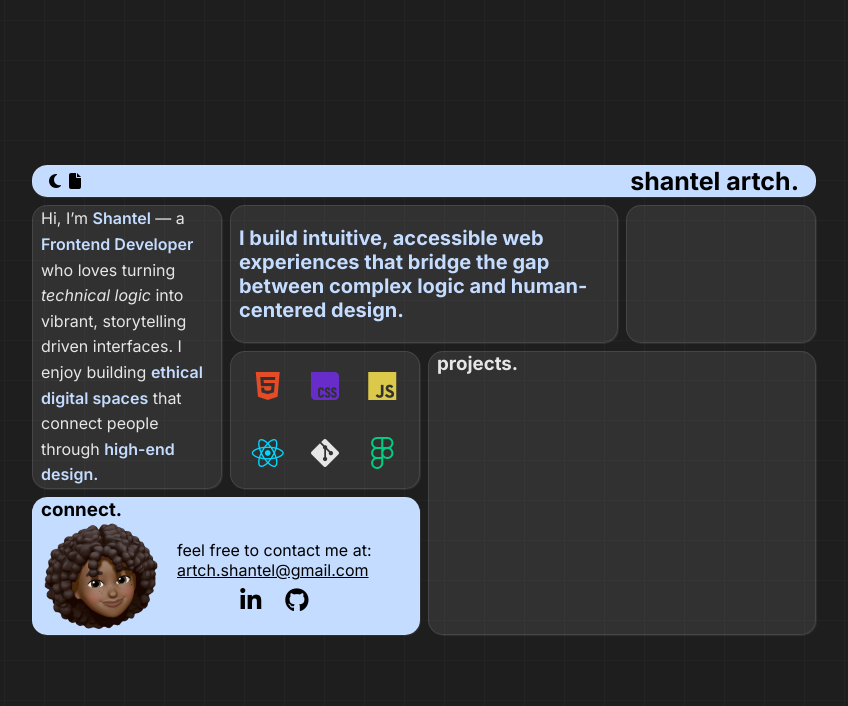
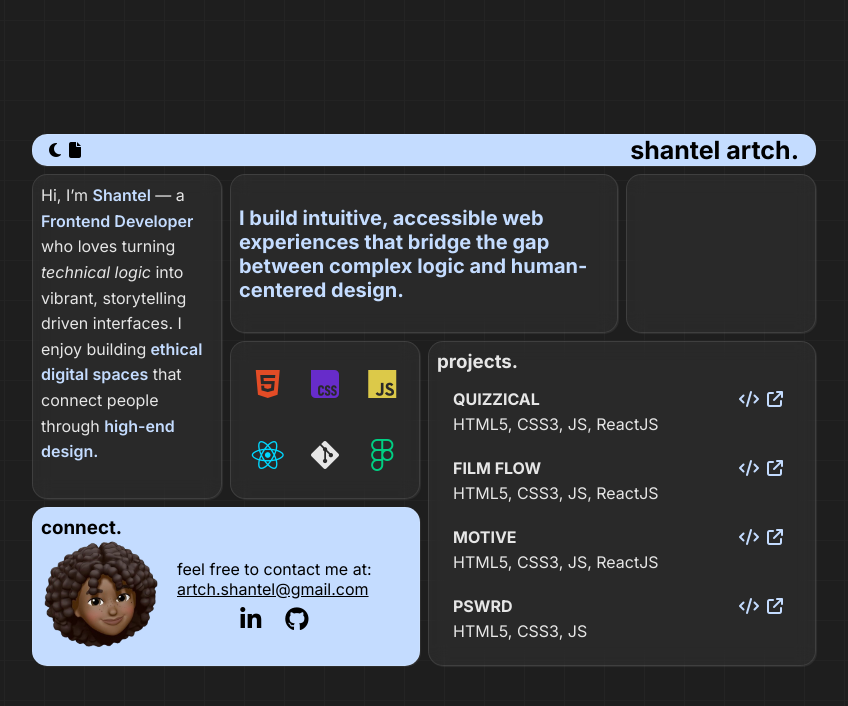
Before and after one commit to shantel1111/v2, a React (Vite) app: page / in a window 1280 px wide. Shown: the top 706 px of the page, without its empty margins (216-1064 px from the left). Built offline with nearby package versions, Linux system fonts and the light colour scheme.

Commit message:
Added projects box

```diff
--- a/src/Bento.jsx
+++ b/src/Bento.jsx
@@ -10,8 +10,8 @@ export default function Bento() {
             Hi, I’m <span className="bold-style">Shantel</span> — a
             <span className="bold-style"> Frontend Developer</span> who loves
             turning <span className="italic-style">technical logic</span> into
-            vibrant, storytelling driven interfaces. I enjoy building{" "}
-            <span className="bold-style">ethical digital spaces</span> that
+            vibrant, storytelling driven interfaces. I enjoy building
+            <span className="bold-style"> ethical digital spaces</span> that
             connect people through{" "}
             <span className="bold-style">high-end design.</span>
           </p>
@@ -60,14 +60,77 @@ export default function Bento() {
         <div className="grid-item" style={{ gridArea: "box-5" }}>
           <h3>projects.</h3>
           <div className="projects-container">
-            <div></div>
-            <div></div>
-            <div></div>
+            <div className="project-main">
+              <div className="project-info">
+                <h4>QUIZZICAL</h4>
+                <p>HTML5, CSS3, JS, ReactJS</p>
+              </div>
+
+              <div className="project-btn">
+                <a href="https://github.com/shantel1111/quizzical">
+                  <i class="fa-solid fa-code"></i>
+                </a>
+
+                <a href="https://quizzical-0d8a04.netlify.app/">
+                  <i class="fa-solid fa-arrow-up-right-from-square"></i>
+                </a>
+              </div>
+            </div>
+
+            <div className="project-main">
+              <div className="project-info">
+                <h4>FILM FLOW</h4>
+                <p>HTML5, CSS3, JS, ReactJS</p>
+              </div>
+
+              <div className="project-btn">
+                <a href="https://github.com/shantel1111/movie-watchlist">
+                  <i class="fa-solid fa-code"></i>
+                </a>
+
+                <a href="https://moviewatchlist-5bc64a.netlify.app/">
+                  <i class="fa-solid fa-arrow-up-right-from-square"></i>
+                </a>
+              </div>
+            </div>
+
+            <div className="project-main">
+              <div className="project-info">
+                <h4>MOTIVE</h4>
+                <p>HTML5, CSS3, JS, ReactJS</p>
+              </div>
+
+              <div className="project-btn">
+                <a href="https://github.com/shantel1111/quizzical">
+                  <i class="fa-solid fa-code"></i>
+                </a>
+
+                <a href="https://quizzical-0d8a04.netlify.app/">
+                  <i class="fa-solid fa-arrow-up-right-from-square"></i>
+                </a>
+              </div>
+            </div>
+
+            <div className="project-main">
+              <div className="project-info">
+                <h4>PSWRD</h4>
+                <p>HTML5, CSS3, JS</p>
+              </div>
+
+              <div className="project-btn">
+                <a href="https://github.com/shantel1111/password-generator">
+                  <i class="fa-solid fa-code"></i>
+                </a>
+
+                <a href="https://passwordgenerator-73787e.netlify.app/">
+                  <i class="fa-solid fa-arrow-up-right-from-square"></i>
+                </a>
+              </div>
+            </div>
           </div>
         </div>
 
         <div className="grid-item contact-box" style={{ gridArea: "box-6" }}>
-          {/* <h3>technical skills.</h3> */}
           <h3>connect.</h3>
           <div className="contact-container">
             <img src={logo} />
--- a/src/Header.jsx
+++ b/src/Header.jsx
@@ -1,15 +1,12 @@
 import "./styles/Header.css";
+import myresume from "./resume/ARTCH_SHANTEL.pdf";
 
 export default function Header() {
   return (
     <header>
       <div>
         <i class="fa-solid fa-moon toggle-theme"></i>
-        <a
-          href="./resume/ARTCH_SHANTEL.pdf"
-          aria-label="download resume"
-          download
-        >
+        <a href={myresume} aria-label="download resume" download>
           <i class="fa-solid fa-file" nj></i>
         </a>
       </div>
--- a/src/styles/Bento.css
+++ b/src/styles/Bento.css
@@ -1,6 +1,5 @@
 h2 {
   font-size: 20px;
-  padding-right: 0.5em;
   color: rgb(196, 220, 255);
   text-align: left;
 }
@@ -22,21 +21,23 @@ img {
 }
 
 .grid-item {
-  background-color: rgba(151, 151, 151, 0.169);
+  background-color: rgba(255, 255, 255, 0.05);
+  backdrop-filter: blur(10px);
   border: 1px solid rgba(255, 255, 255, 0.1);
   border-radius: 15px;
   box-shadow: 1px 1px 1px rgba(200, 200, 200, 0.1);
-  padding: 0 0.5em;
+  padding: 0.5em;
+  transition: transform ease-in-out 0.5s;
 }
 
-.grid-tem:hover {
-  transform: scale(1);
+.grid-item:hover {
+  transform: scale(1.01);
 }
 
 .bio-box p {
   text-align: left;
   line-height: 1.6;
-  text-wrap: balance;
+  font-size: 1em;
 }
 
 .bold-style {
@@ -79,6 +80,26 @@ img {
   color: rgb(0, 207, 131);
 }
 
+.projects-container div {
+  display: flex;
+  justify-content: space-between;
+  margin: 0.5em;
+}
+
+.project-info {
+  display: flex;
+  flex-direction: column;
+}
+
+.project-info p {
+  margin-top: 5px;
+}
+
+.project-btn a {
+  color: rgb(196, 220, 255);
+  padding-right: 0.5em;
+}
+
 .contact-box {
   color: black;
   background-color: rgb(196, 220, 255);
```
